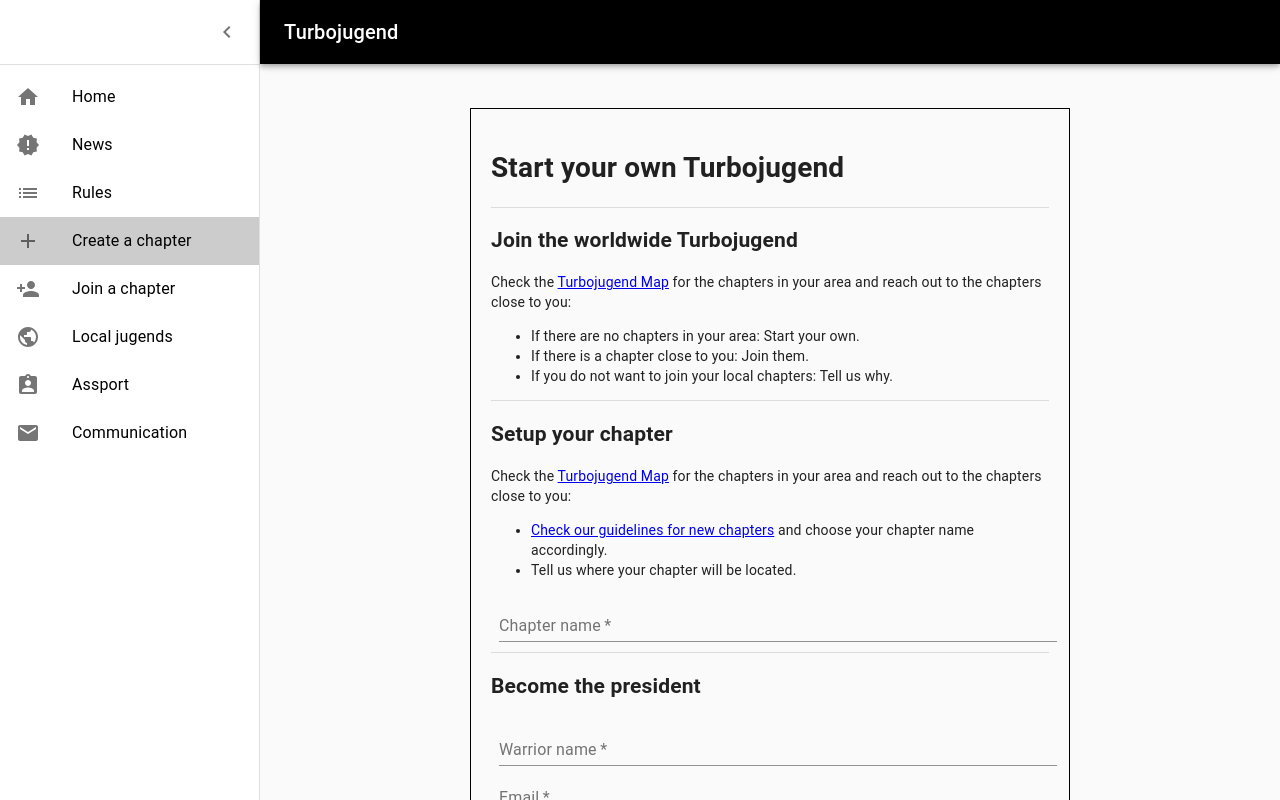
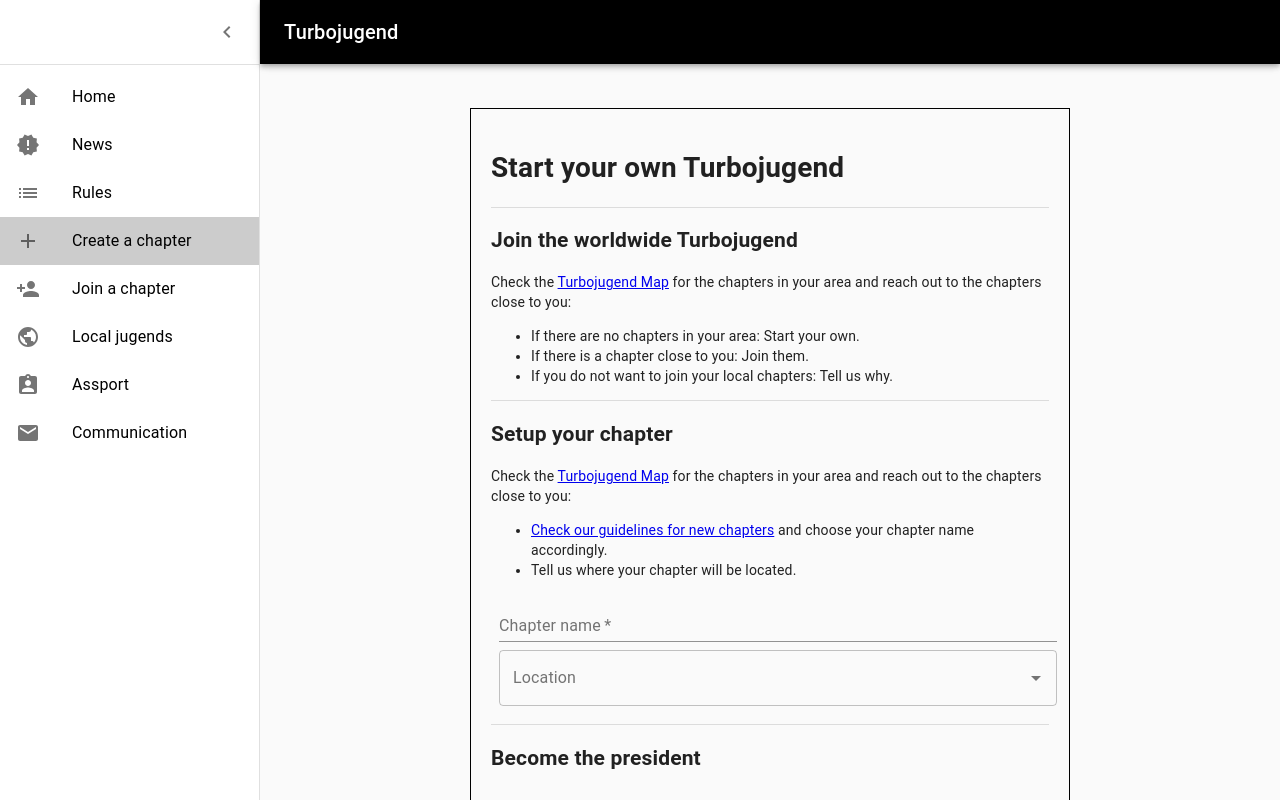
Before and after one commit to Turbojugend/public-page-web, a React (Create React App) app: page /create-a-chapter in a window 1280 px wide. Shown: the top 800 px of the page. Built offline with nearby package versions, Linux system fonts and the light colour scheme.

Commit message:
Added the location selection

```diff
--- a/src/Components/Sections/CreateChapter/CreateChapter.js
+++ b/src/Components/Sections/CreateChapter/CreateChapter.js
@@ -7,6 +7,14 @@ import Button from "@material-ui/core/Button";
 import Grid from "@material-ui/core/Grid";
 import Divider from "@material-ui/core/Divider";
 import Alert from "@material-ui/lab/Alert";
+import Autocomplete from "@material-ui/lab/Autocomplete";
+import match from "autosuggest-highlight/match";
+import parse from "autosuggest-highlight/parse";
+import FormControl from "@material-ui/core/FormControl";
+
+const FormControlStyled = styled(FormControl)`
+    margin: 8px;
+`;
 
 const TextFieldStyled = styled(TextField)`
     margin: 0 8px;
@@ -21,12 +29,19 @@ export default function CreateChapter() {
     const [chapterName, setChapterName] = useState('');
     const [warriorName, setWarriorName] = useState('');
     const [email, setEmail] = useState('');
+    const [location, setLocation] = useState();
     const [formSubmitted, setFormSubmitted] = useState(false);
 
     const handleSubmit = (event) => {
         event.preventDefault();
         setFormSubmitted(true);
     }
+
+    const locationList = [
+        {name: 'Barcelona'},
+        {name: 'Oslo'},
+        {name: 'Hamburg'},
+    ]
 
     return <form noValidate autoComplete="off" onSubmit={handleSubmit}>
         <div>
@@ -64,6 +79,26 @@ export default function CreateChapter() {
                     value={chapterName}
                     onChange={e => setChapterName(e.target.value)}
                 />
+                <FormControlStyled variant="outlined" fullWidth={true}>
+                    <Autocomplete
+                        options={locationList}
+                        getOptionLabel={option => option.name}
+                        renderInput={params => <TextField {...params} label="Location" variant="outlined" />}
+                        onChange={(e, v) => setLocation(v)}
+                        renderOption={(option, {inputValue}) => {
+                            const matches = match(option.name, inputValue);
+                            const parts = parse(option.name, matches);
+
+                            return (
+                                <div>
+                                    {parts.map((part, index) => (
+                                        <span key={index} style={{fontWeight: part.highlight ? 700 : 400}}>{part.text}</span>
+                                    ))}
+                                </div>
+                            );
+                        }}
+                    />
+                </FormControlStyled>
             </Section>
             <Divider/>
             <Section>
@@ -108,6 +143,7 @@ export default function CreateChapter() {
         {formSubmitted &&
         <ul>
             <li>Chapter name: {chapterName}</li>
+            <li>Location: {location.name}</li>
             <li>Warrior name: {warriorName}</li>
             <li>Email: {email}</li>
             <li>Accepted rules: {acceptRules ? 'YES' : 'NO'}</li>
--- a/src/Components/Sections/JoinChapter/JoinChapter.js
+++ b/src/Components/Sections/JoinChapter/JoinChapter.js
@@ -14,7 +14,7 @@ import {useDropzone} from "react-dropzone";
 import styled from "@emotion/styled";
 
 const FormControlStyled = styled(FormControl)`
-     margin: 8px;
+    margin: 8px;
 `;
 
 const TextFieldStyled = styled(TextField)`
```
